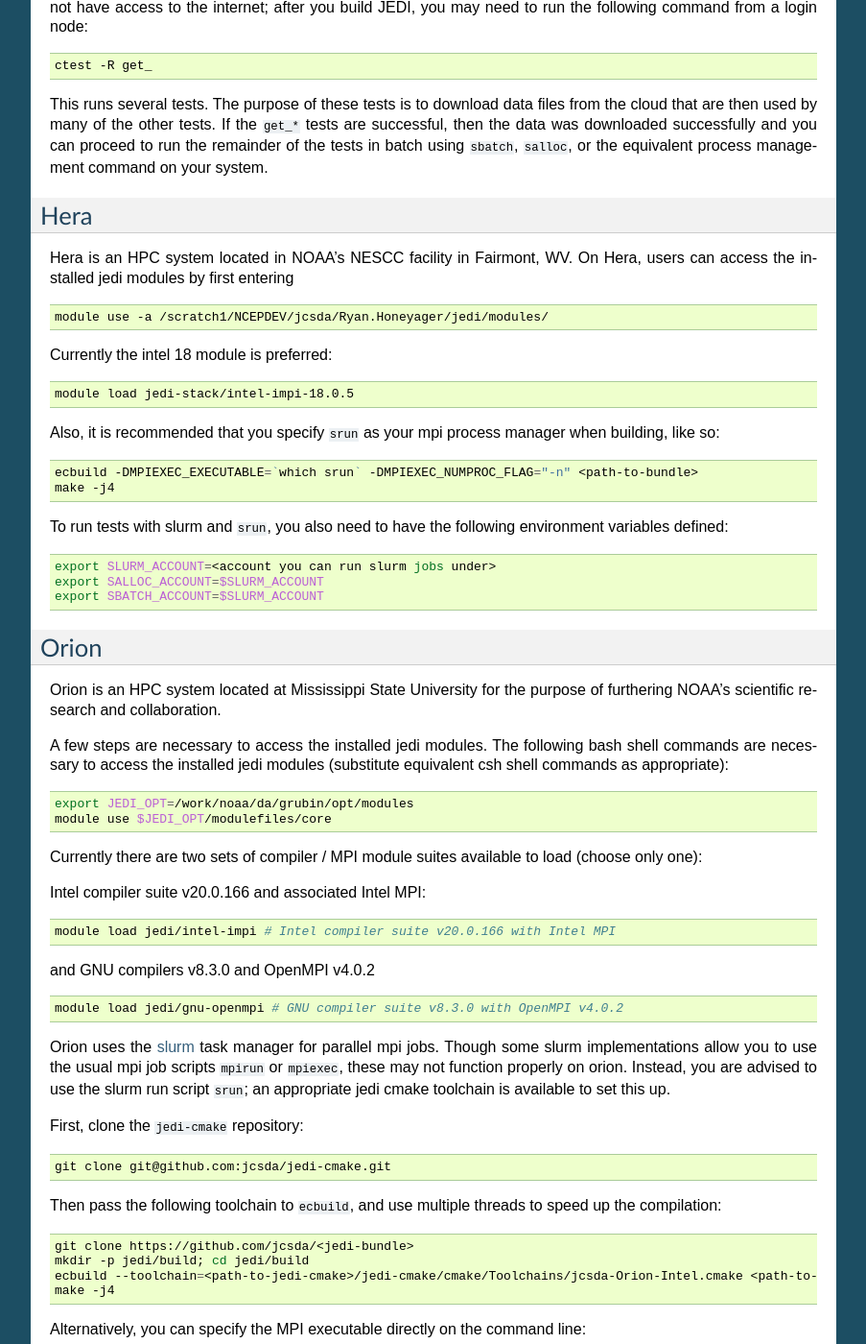
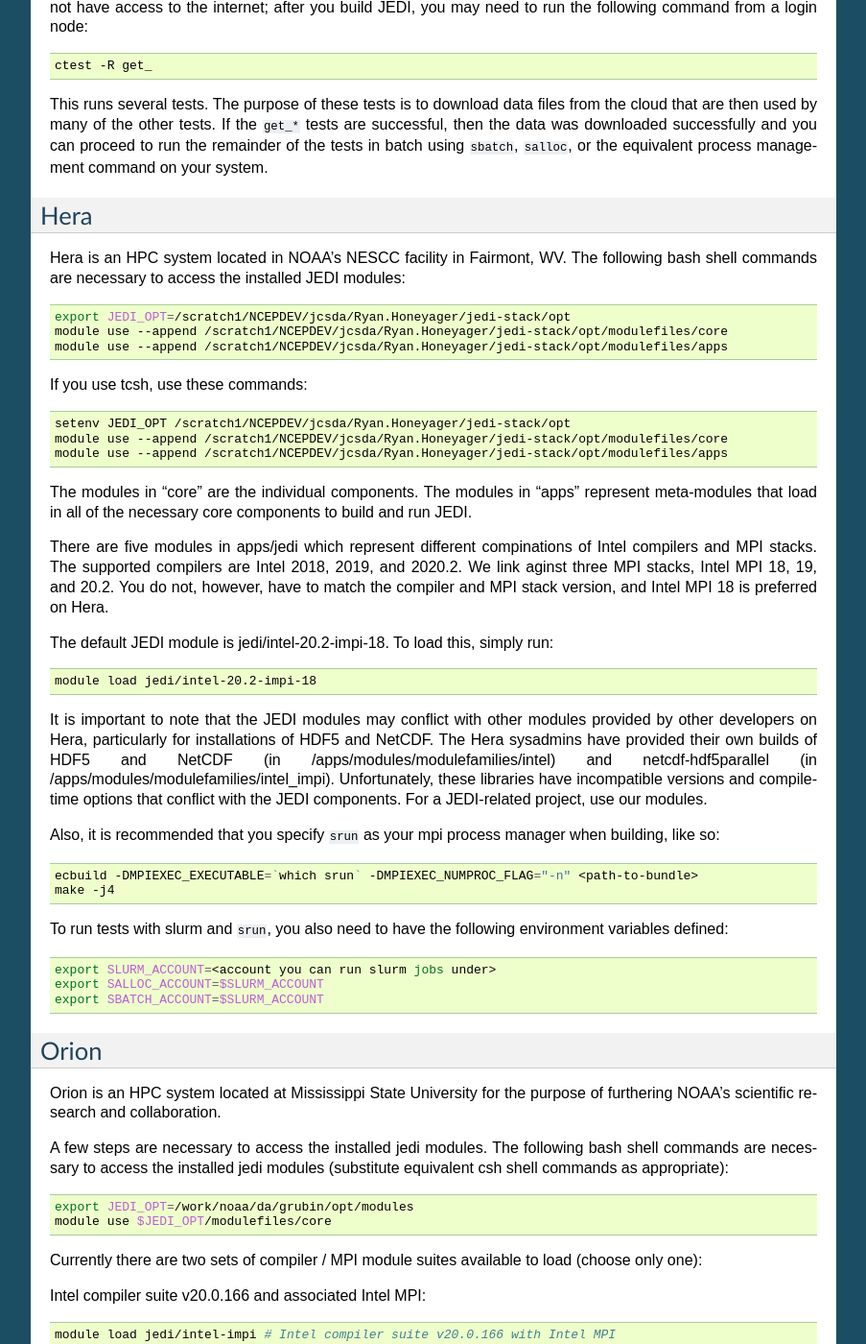
Before and after one commit to JCSDA/jedi-docs, a Sphinx documentation site: the page built from docs/developer/jedi_environment/modules.rst, in a window 1280 px wide and 1400 px high, scrolled down 1831 px. Shown: the whole window at 96% size, without its empty margins (198-1101 px from the left). Built offline with Sphinx 7.4.7, drawn with Linux system fonts in a browser that asks for light colours.

Commit message:
Update modules.rst

```diff
--- a/docs/developer/jedi_environment/modules.rst
+++ b/docs/developer/jedi_environment/modules.rst
@@ -102,17 +102,41 @@
 Hera
 -----
 
-Hera is an HPC system located in NOAA's NESCC facility in Fairmont, WV.  On Hera, users can access the installed jedi modules by first entering
+Hera is an HPC system located in NOAA's NESCC facility in Fairmont, WV. The following bash shell commands are necessary to access the installed JEDI modules:
 
 .. code-block:: bash
 
-  module use -a /scratch1/NCEPDEV/jcsda/Ryan.Honeyager/jedi/modules/
+   export JEDI_OPT=/scratch1/NCEPDEV/jcsda/Ryan.Honeyager/jedi-stack/opt
+   module use --append /scratch1/NCEPDEV/jcsda/Ryan.Honeyager/jedi-stack/opt/modulefiles/core
+   module use --append /scratch1/NCEPDEV/jcsda/Ryan.Honeyager/jedi-stack/opt/modulefiles/apps
 
-Currently the intel 18 module is preferred:
+If you use tcsh, use these commands:
 
 .. code-block:: bash
 
-  module load jedi-stack/intel-impi-18.0.5
+   setenv JEDI_OPT /scratch1/NCEPDEV/jcsda/Ryan.Honeyager/jedi-stack/opt
+   module use --append /scratch1/NCEPDEV/jcsda/Ryan.Honeyager/jedi-stack/opt/modulefiles/core
+   module use --append /scratch1/NCEPDEV/jcsda/Ryan.Honeyager/jedi-stack/opt/modulefiles/apps
+
+The modules in "core" are the individual components. The modules in "apps" represent meta-modules that load
+in all of the necessary core components to build and run JEDI.
+
+There are five modules in apps/jedi which represent different compinations of Intel compilers and MPI stacks.
+The supported compilers are Intel 2018, 2019, and 2020.2. We link aginst three MPI stacks,
+Intel MPI 18, 19, and 20.2. You do not, however, have to match the compiler and MPI stack version, and
+Intel MPI 18 is preferred on Hera.
+
+The default JEDI module is jedi/intel-20.2-impi-18. To load this, simply run:
+
+.. code-block:: bash
+
+   module load jedi/intel-20.2-impi-18
+
+It is important to note that the JEDI modules may conflict with other modules provided by other developers on
+Hera, particularly for installations of HDF5 and NetCDF. The Hera sysadmins have provided their own builds of
+HDF5 and NetCDF (in /apps/modules/modulefamilies/intel) and netcdf-hdf5parallel
+(in /apps/modules/modulefamilies/intel_impi). Unfortunately, these libraries have incompatible versions and compile-time
+options that conflict with the JEDI components. For a JEDI-related project, use our modules.
 
 Also, it is recommended that you specify :code:`srun` as your mpi process manager when building, like so:
 
```
